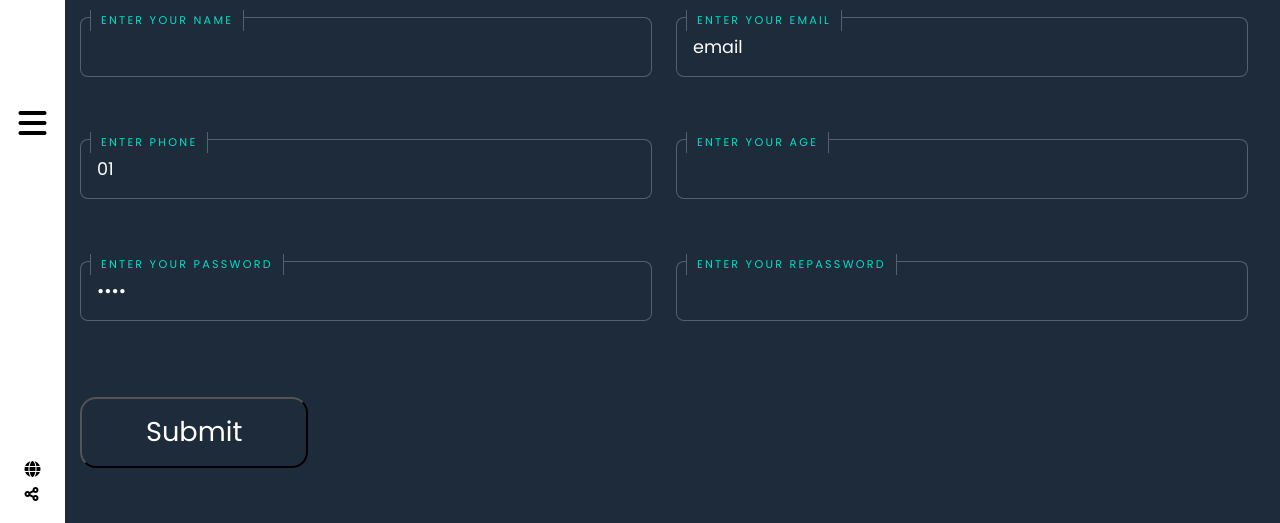
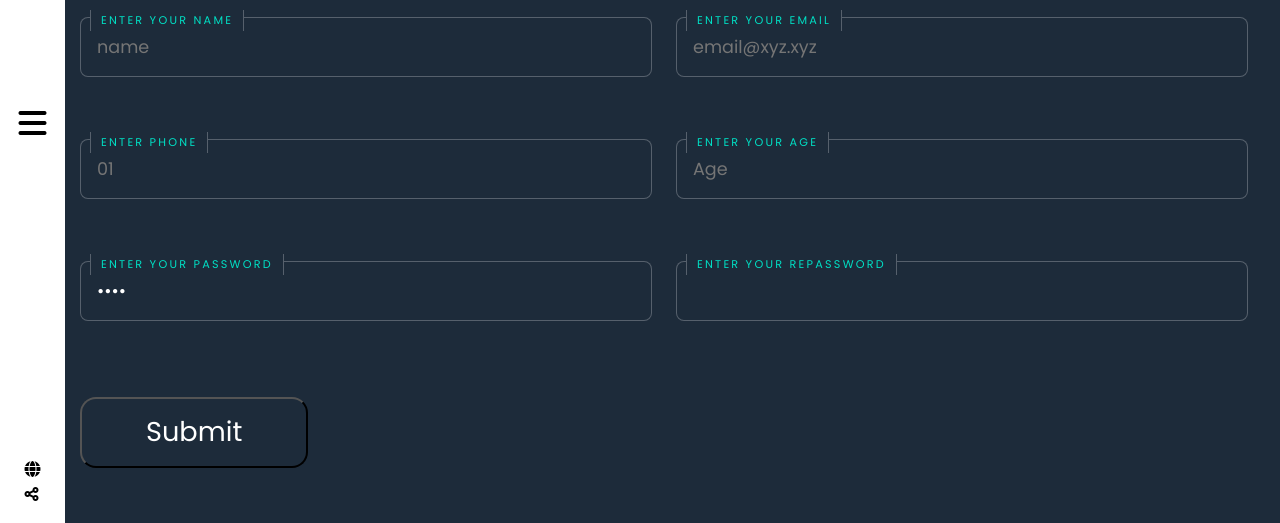
Before and after one commit to Ahmedsalahmohammed22/Movie_Website, a plain HTML site: page index.html in a window 1280 px wide. Shown: the part 277-800 px from the top of the page. Drawn offline with Linux system fonts and the light colour scheme; no server answers.

Commit message:
my changes

```diff
--- a/index.html
+++ b/index.html
@@ -117,7 +117,7 @@
                 type="text"
                 class="search-control"
                 id="user-name"
-                placeholder=""
+                placeholder="name"
               />
               <div id="invalid-name" class="invalid">
                 <i class="fa fa-times invalid-icon"></i>
@@ -135,8 +135,8 @@
                 type="text"
                 class="search-control"
                 id="email"
-                placeholder=""
-                value="email"
+                placeholder="email@xyz.xyz"
+                value=""
               />
               <div id="invalid-email" class="invalid">
                 <i class="fa fa-times invalid-icon"></i>
@@ -154,8 +154,8 @@
                 type="text"
                 class="search-control"
                 id="phone"
-                placeholder=""
-                value="01"
+                placeholder="01"
+                value=""
               />
               <div class="invalid" id="invalid-phone">
                 <i class="fa fa-times invalid-icon"></i>
@@ -173,7 +173,7 @@
                 type="text"
                 class="search-control"
                 id="age"
-                placeholder=""
+                placeholder="Age"
                 value=""
               />
               <div class="invalid" id="invalid-age">
@@ -193,7 +193,7 @@
                 type="password"
                 class="search-control"
                 id="password"
-                placeholder=""
+                placeholder="password"
                 value="pass"
               />
               <div class="invalid" id="invalid-password">
--- a/js/main.js
+++ b/js/main.js
@@ -165,7 +165,7 @@ function validateForm(){
                                            /* *********************************************** */
     // check RePassword
     let Repassword = document.getElementById("Repassword").value.trim();
-    if(password === Repassword){
+    if(password === Repassword && Repassword!== ""){
         ValidRePassword.classList.add("activeForm");
         inValidRePassword.classList.remove("activeForm");
         rePasswordError.classList.remove("activeText");
```
